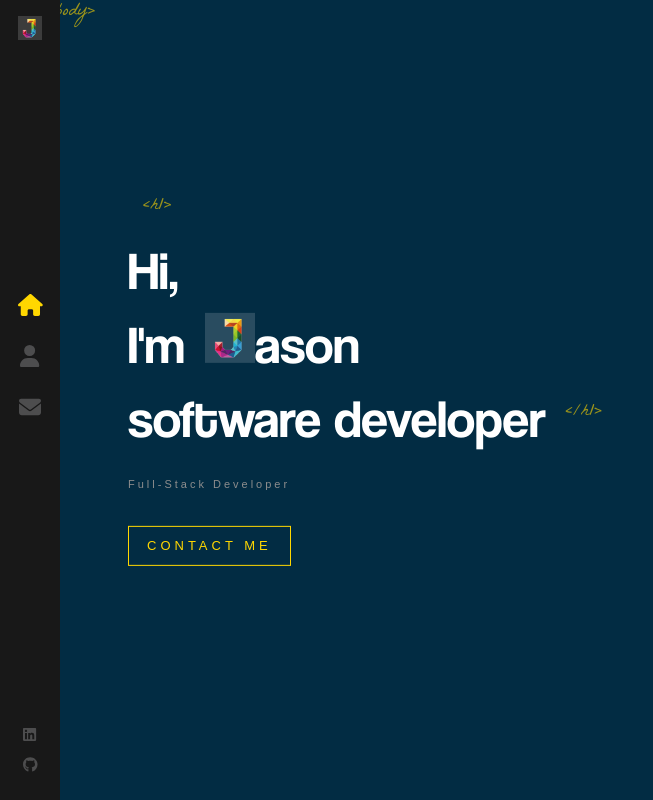
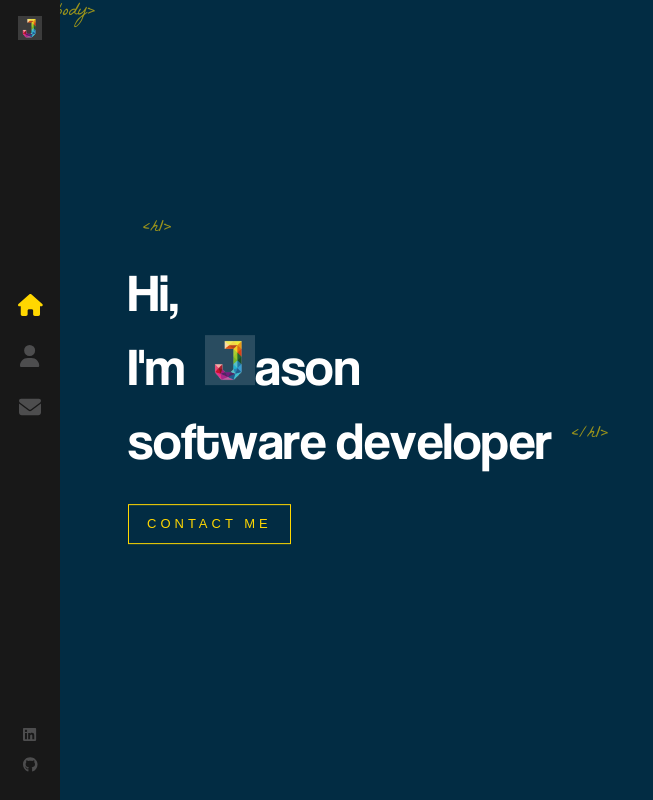
Before and after one commit to sirjkm/REACTportfolio, a React (Create React App) app: page / in a window 1280 px wide. Shown: the whole page, without its empty margins (0-653 px from the left). Built offline with nearby package versions, Linux system fonts and the light colour scheme.

Commit message:
update modules $ text animation

```diff
--- a/package.json
+++ b/package.json
@@ -21,7 +21,8 @@
     "react-router-dom": "^6.3.0",
     "react-scripts": "5.0.0",
     "sass": "^1.49.10",
-    "web-vitals": "^2.1.4"
+    "web-vitals": "^2.1.4",
+    "webpack": "^5.72.0"
   },
   "scripts": {
     "start": "react-scripts start",
--- a/src/components/AnimatedLetters/index.scss
+++ b/src/components/AnimatedLetters/index.scss
@@ -0,0 +1,7 @@
+.text-animate {
+    display: inline-block;
+    opacity: 0;
+    animation: bounceIn 1s 1s;
+    animation-fill-mode: forwards;
+    min-width: 10px;
+}
--- a/src/components/Home/index.js
+++ b/src/components/Home/index.js
@@ -1,18 +1,30 @@
 import LogoTitle from '../../assets/images/logo-j.png';
+import { useState } from 'react';
 import { Link } from 'react-router-dom';
+import AnimatedLetters from '../AnimatedLetters'
 import './index.scss';
 
 const Home = () => {
+    const [letterClass, setLetterClass] = useState('text-animate')
+    const nameArray = ['a', 's', 'o', 'n']
+    const jobArray = ['s', 'o', 'f', 't', 'w', 'a', 'r', 'e', ' ', 'd', 'e', 'v', 'e', 'l', 'o', 'p', 'e', 'r']
+
     return (
         <div className='container home-page'>
             <div className='text-zone'>
-                <h1>Hi, <br /> I'm
-                <img src={LogoTitle} alt='developer' />
-                ason
-                <br />
-                software developer
+                <h1>
+                    <span className={letterClass}>H</span>
+                    <span className={`${letterClass} _12`}>i,</span>
+                    <br />
+                    <span className={`${letterClass} _13`}>I</span>
+                    <span className={`${letterClass} _13`}>'m</span>
+                    <img src={LogoTitle} alt='developer' />
+                        <AnimatedLetters letterClass={letterClass}
+                            strArray={nameArray} idx={15} />
+                    <br />
+                        <AnimatedLetters letterClass={letterClass}
+                            strArray={jobArray} idx={25} />
                 </h1>
-                <h2>Full-Stack Developer</h2>
                 <Link to='/contact' className='flat-button'>CONTACT ME</Link>
             </div>
         </div>
```
Also changed, not shown: 1 other file (tests, documents, lock files or other folders).
